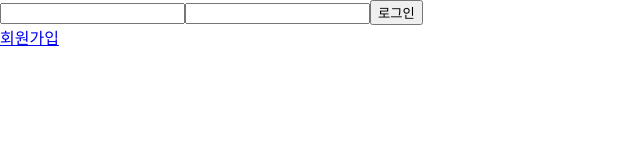
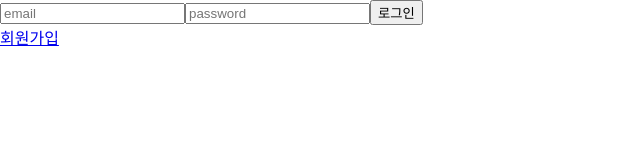
Before and after one commit to yourankim/wanted-pre-onboarding-challenge-fe-1, a React (Create React App) app: page /login in a window 1280 px wide. Shown: the top 160 px of the page, without its empty margins (0-640 px from the left). Built offline with nearby package versions, Linux system fonts and the light colour scheme.

Commit message:
update: login and axiosInstance

```diff
--- a/src/App.js
+++ b/src/App.js
@@ -3,8 +3,13 @@ import { BrowserRouter as Router, Routes, Route } from 'react-router-dom';
 import Signup from './signup';
 import Login from './login';
 import Todos from './todos';
+import axiosInstance from './axiosInstance';
 
 function App() {
+  const token = localStorage.getItem('token');
+  if (token) {
+    axiosInstance.defaults.headers.common['Authorization'] = `Bearer ${token}`;
+  }
   return (
     <Router>
       <Routes>
--- /dev/null
+++ b/src/axiosInstance.js
@@ -0,0 +1,7 @@
+import axios from 'axios';
+
+const axiosInstance = axios.create({
+  baseURL: 'http://localhost:8080/',
+});
+
+export default axiosInstance;
--- a/src/login.jsx
+++ b/src/login.jsx
@@ -1,12 +1,46 @@
-import React from 'react';
-import { Link } from 'react-router-dom';
+import axiosInstance from './axiosInstance';
+import React, { useState } from 'react';
+import { useNavigate, Link } from 'react-router-dom';
 
 function Login() {
+  const navigate = useNavigate();
+  const [formData, setFormData] = useState();
+  const handleChanged = (e) => {
+    setFormData({ ...formData, [e.target.id]: e.target.value });
+  };
+
+  const login = async (e) => {
+    e.preventDefault();
+    try {
+      const response = await axiosInstance.post('users/login', formData);
+      alert(response.data.message);
+      const token = response.data.token;
+      console.log('token:', token);
+      localStorage.setItem('token', token);
+      axiosInstance.defaults.headers.common[
+        'Authorization'
+      ] = `Bearer ${token}`;
+      navigate('/');
+    } catch (error) {
+      console.error(error);
+      const { data } = error.response;
+      alert(data.details);
+    }
+  };
+
   return (
     <section>
-      <form>
-        <input type='email'></input>
-        <input type='password'></input>
+      <form onSubmit={login}>
+        <input
+          id='email'
+          type='email'
+          placeholder='email'
+          onChange={handleChanged}></input>
+        <input
+          id='password'
+          type='password'
+          placeholder='password'
+          onChange={handleChanged}></input>
         <button>로그인</button>
       </form>
       <Link to='/signup'>회원가입</Link>
--- a/src/signup.jsx
+++ b/src/signup.jsx
@@ -1,4 +1,4 @@
-import axios from 'axios';
+import axiosInstance from './axiosInstance';
 import React, { useState } from 'react';
 import { useNavigate } from 'react-router-dom';
 
@@ -12,10 +12,7 @@ function Signup() {
   const signup = async (e) => {
     e.preventDefault();
     try {
-      const response = await axios.post(
-        'http://localhost:8080/users/create',
-        formData
-      );
+      const response = await axiosInstance.post('users/create', formData);
       alert(response.data.message);
       navigate('/login');
     } catch (error) {
```
